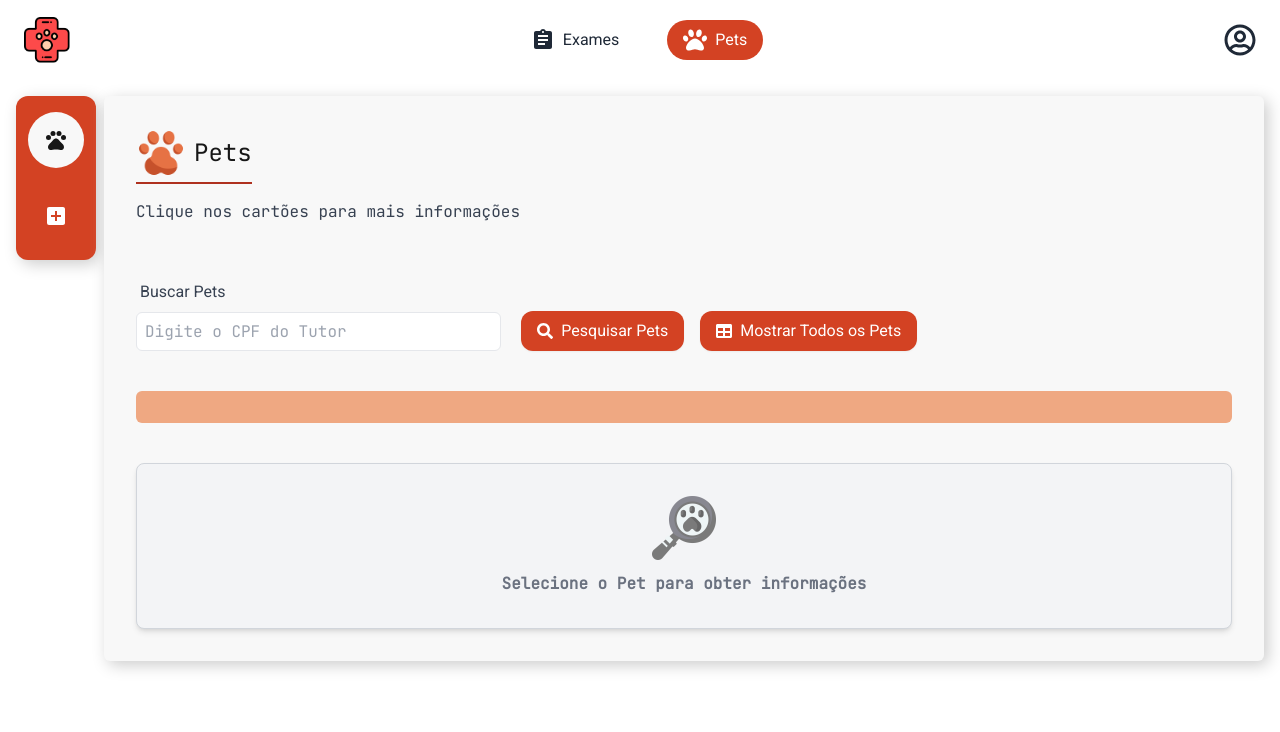
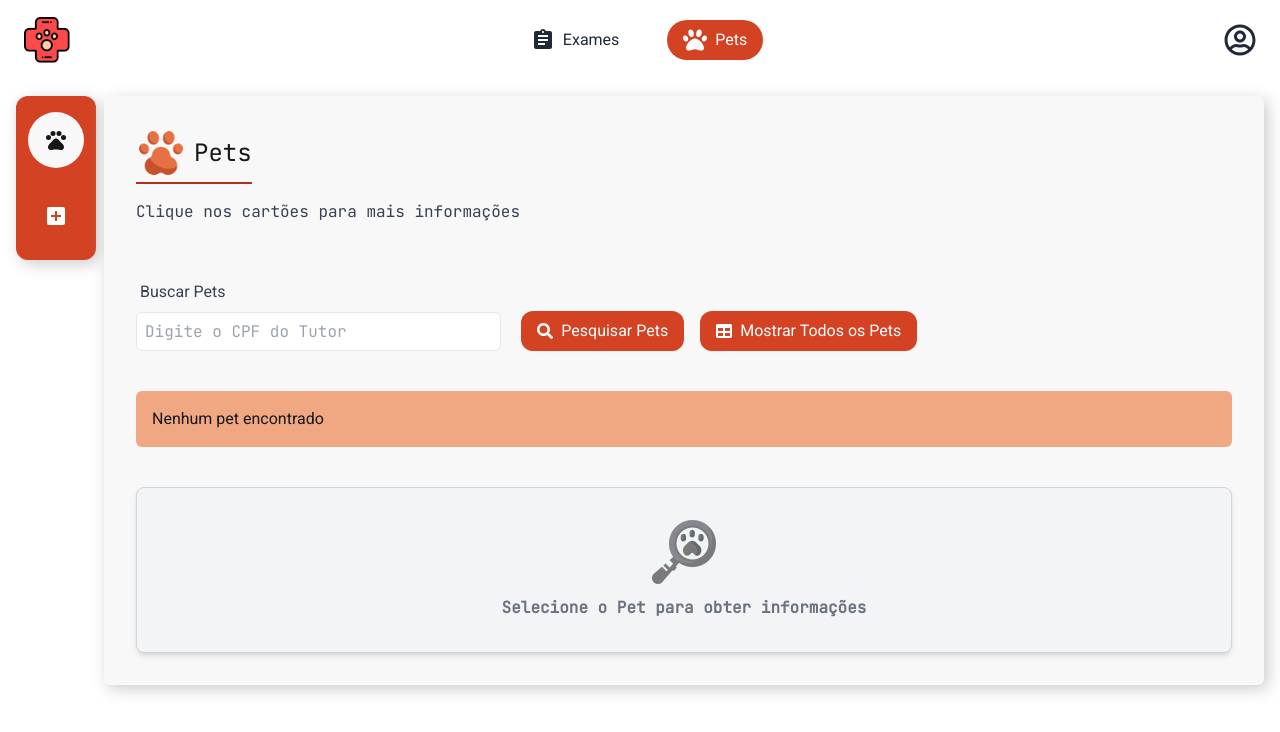
Before and after one commit to ArthurDeOliver/MascotsPets, a Next.js app: page /pets in a window 1280 px wide. Shown: the top 732 px of the page. Built offline with nearby package versions, Linux system fonts and the light colour scheme.

Commit message:
vercel deploy finish

```diff
--- a/src/app/components/LogoLogin.tsx
+++ /dev/null
@@ -1,10 +0,0 @@
-"use client";
-import logo from "../assets/images/Logo.png";
-
-export function LogoLogin() {
-  return (
-    <div>
-      <img src={logo.src} />
-    </div>
-  );
-}
--- a/src/app/exames/ExamesContent.tsx
+++ b/src/app/exames/ExamesContent.tsx
@@ -163,8 +163,10 @@ export function ExamesContent() {
                 </div>
               </div>
               <div className="flex bg-exames-color-600 rounded-md overflow-y-scroll p-4 gap-6 w-full flex-wrap max-h-96">
-                {activeSearch.trim() === ""
-                  ? [...examesArray]
+                {
+                  activeSearch.trim() === "" ? (
+                    Array.isArray(examesArray) && examesArray.length > 0 ? (
+                      [...examesArray]
                         .reverse()
                         .map((exames) => (
                           <ExameCard
@@ -177,7 +179,11 @@ export function ExamesContent() {
                             veterinarianName={exames.veterinario.name}
                           />
                         ))
-                  : [...arrayFilter]
+                    ) : (
+                      <p>Nenhum exame encontrado</p>
+                    ) // Ou outra mensagem de erro
+                  ) : Array.isArray(arrayFilter) && arrayFilter.length > 0 ? (
+                    [...arrayFilter]
                       .reverse()
                       .map((exames) => (
                         <ExameCard
@@ -189,8 +195,13 @@ export function ExamesContent() {
                           typeExame={exames.tipo}
                           veterinarianName={exames.veterinario.name}
                         />
-                      ))}
+                      ))
+                  ) : (
+                    <p>Nenhum exame encontrado</p>
+                  ) // Ou outra mensagem de erro
+                }
               </div>
+
               <ExamesInfo
                 bottomDivRef={bottomDivRef}
                 exameSelect={exameSelect}
--- a/src/app/login/Login.tsx
+++ b/src/app/login/Login.tsx
@@ -3,7 +3,7 @@
 import type { MouseEventHandler } from "react";
 import { InputComponent } from "../components/InputComponent";
 import { LoginPageButton } from "../components/LoginPageButton";
-import { LogoLogin } from "../components/LogoLogin";
+// import { LogoLogin } from "../components/LogoLogin";
 
 interface loginProps {
   handleForgotPassword: MouseEventHandler;
@@ -23,7 +23,7 @@ export function Login({
       }`}
     >
       <div className="flex flex-col items-center gap-4">
-        <LogoLogin />
+        {/* <LogoLogin /> */}
         <header className="text-mascots-primary-700 font-montserrat font-semibold text-xl">
           Login
         </header>
--- a/src/app/login/LogoForms.tsx
+++ b/src/app/login/LogoForms.tsx
@@ -1,9 +1,10 @@
+import Image from "next/image";
 import logo from "../assets/images/Logo.png";
 
 export function LogoForms() {
   return (
     <div className="w-2/3">
-      <img src={logo.src} />
+      <Image alt="logo" src={logo.src} />
     </div>
   );
 }
--- a/src/app/login/Sigin.tsx
+++ b/src/app/login/Sigin.tsx
@@ -2,7 +2,6 @@
 
 import { GoArrowLeft } from "react-icons/go";
 import { InputComponent } from "../components/InputComponent";
-import { LoginPageButton } from "../components/LoginPageButton";
 import type { MouseEventHandler } from "react";
 import { LogoForms } from "./LogoForms";
 
--- a/src/app/login/page.tsx
+++ b/src/app/login/page.tsx
@@ -5,8 +5,9 @@ import { useState } from "react";
 import { Sigin } from "./Sigin";
 import { ForgotPassword } from "./ForgotPassword";
 import { Login } from "./Login";
+import Image from "next/image";
 
-export function LoginPage() {
+export default function LoginPage() {
   const [forgotPasswordButtonState, setforgotPasswordButtonState] =
     useState(false);
 
@@ -45,7 +46,7 @@ export function LoginPage() {
               !siginButtonState ? "z-10" : "z-30 left-1/2"
             }`}
           >
-            <img className="h-full w-full" src={imgLogin1.src} />
+            <Image alt="login" className="h-full w-full" src={imgLogin1.src} />
           </div>
 
           <Login
--- a/src/app/page.tsx
+++ b/src/app/page.tsx
@@ -1,4 +1,4 @@
-import { LoginPage } from "./login/page";
+import LoginPage from "./login/page";
 
 export default function firstPage() {
   return <LoginPage />;
--- a/src/app/pets/PetsContent.tsx
+++ b/src/app/pets/PetsContent.tsx
@@ -35,17 +35,24 @@ export function PetsContent() {
   const [visualizarPets, setVisualizarPets] = useState(true);
   const [cadastrarPet, setCadastrarPet] = useState(false);
 
-  // const [petsArray, setPetsArray] = useState<Pet[]>([]);
-  const [petsArray, setPetsArray] = useState<Pet[]>(() => {
-    //pets array: pets cadastrados no sistema
-    //localstorage só aceita string
-    const savePets = localStorage.getItem("petsArray"); //salvando o array no local storage (dentro do navegador)
-    return savePets ? JSON.parse(savePets) : []; // se existir savePets, gerar um json de savePets caso contrário, retorne array vazio
-  });
+  // Inicializa o petsArray no lado do cliente
+  const [petsArray, setPetsArray] = useState<Pet[]>([]);
+
+  // Efetua a leitura do localStorage somente no cliente
+  useEffect(() => {
+    if (typeof window !== "undefined") {
+      const savePets = localStorage.getItem("petsArray");
+      if (savePets) {
+        setPetsArray(JSON.parse(savePets));
+      }
+    }
+  }, []);
 
   useEffect(() => {
-    // Salva o petsArray no local storage sempre que ele é atualizado
+    // Salva o petsArray no localStorage sempre que ele for atualizado
+    if (typeof window !== "undefined") {
       localStorage.setItem("petsArray", JSON.stringify(petsArray));
+    }
   }, [petsArray]);
 
   function handleVisualizarPets() {
@@ -108,7 +115,7 @@ export function PetsContent() {
         width="w-64"
       />
 
-      <div className="flex w-full h-fit flex-col relative ">
+      <div className="flex w-full h-fit flex-col relative">
         <MainContent zIndex="z-40" visualize={visualizarPets}>
           <div className="flex flex-col gap-14">
             <div className="flex flex-col gap-4">
@@ -160,8 +167,9 @@ export function PetsContent() {
               </div>
 
               <div className="flex bg-pets-color-300 rounded-md overflow-y-scroll p-4 gap-6 w-full flex-wrap max-h-96">
-                {activeSearch.trim() === ""
-                  ? [...petsArray]
+                {activeSearch.trim() === "" ? (
+                  Array.isArray(petsArray) && petsArray.length > 0 ? (
+                    [...petsArray]
                       .reverse()
                       .map((pets) => (
                         <PetCard
@@ -175,7 +183,11 @@ export function PetsContent() {
                           name={pets.name}
                         />
                       ))
-                  : [...arrayFilter]
+                  ) : (
+                    <p>Nenhum pet encontrado</p>
+                  )
+                ) : Array.isArray(arrayFilter) && arrayFilter.length > 0 ? (
+                  [...arrayFilter]
                     .reverse()
                     .map((pets) => (
                       <PetCard
@@ -188,7 +200,10 @@ export function PetsContent() {
                         breed={pets.breed}
                         name={pets.name}
                       />
-                      ))}
+                    ))
+                ) : (
+                  <p>Nenhum pet encontrado</p>
+                )}
               </div>
               <PetInfo bottomDivRef={bottomDivRef} petSelect={petSelect} />
             </div>
```
Lines whose indentation alone changed are shown as unchanged.
